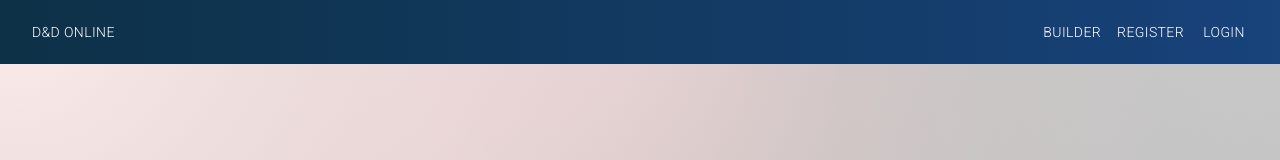
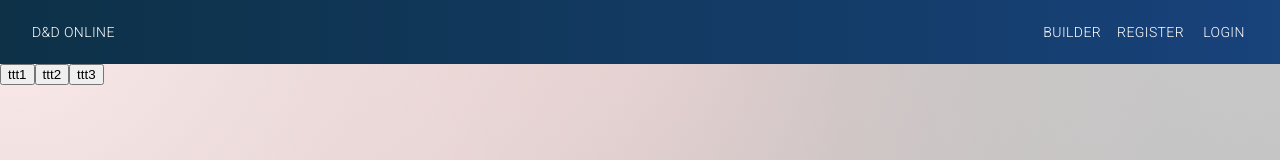
Before and after one commit to SergeyRomanovv/dnd-Online, a React (Create React App) app in the folder client/: page /proverka in a window 1280 px wide. Shown: the top 160 px of the page. Built offline with nearby package versions, Linux system fonts and the light colour scheme; no server answers.

Commit message:
proverka component

```diff
--- a/client/public/index.html
+++ b/client/public/index.html
@@ -13,6 +13,7 @@
     <link rel="preconnect" href="https://fonts.googleapis.com">
     <link rel="preconnect" href="https://fonts.gstatic.com" crossorigin>
     <link href="https://fonts.googleapis.com/css2?family=Roboto:wght@300&display=swap" rel="stylesheet">
+    <script defer src="https://kit.fontawesome.com/1fb58bcfd0.js" crossorigin="anonymous"></script>
     <!--
       manifest.json provides metadata used when your web app is installed on a
       user's mobile device or desktop. See https://developers.google.com/web/fundamentals/web-app-manifest/
--- a/client/src/App.js
+++ b/client/src/App.js
@@ -12,6 +12,7 @@ import GamePage from "./components/GamePage/GamePage";
 import RollDice from "./components/RollDice/RollDice";
 import VideoChat from "./components/Videochat/VideoChat";
 import Room from "./components/Room/Room";
+import Proverka from './components/Proverka/Proverka';
 
 function App() {
   const dispatch = useDispatch();
@@ -33,6 +34,7 @@ function App() {
         <Route path="/login" element={<Login/>} />
         <Route path="/video" element={<VideoChat/>} />
         <Route path="/room/:id" element={<Room/>} />
+        <Route path="/proverka" element={<Proverka />} />
       </Routes>
     </>
   );
--- a/client/src/components/GamePage/GamePage.jsx
+++ b/client/src/components/GamePage/GamePage.jsx
@@ -39,7 +39,7 @@ export default function GamePage() {
   }, [oneGame, isPaused]);
 // ? ------------------------------Web Socket---------------------------------------
 
-  const [togle, setTogle] = useState(style.footerPanel1);
+  const [togle, setTogle] = useState({view: style.footerPanel1, icon: 'fa-solid fa-chevron-down'});
 
   useEffect(() => {
     axios.get('http://localhost:3001/boards/all')
@@ -96,15 +96,15 @@ export default function GamePage() {
   }
 
   function togleHundler() {
-    if (togle === style.footerPanel) {
-      setTogle(style.footerPanel1)
+    if (togle.view === style.footerPanel) {
+      setTogle({view: style.footerPanel1, icon: 'fa-solid fa-chevron-down'})
       console.log(togle);
     } else {
-      setTogle(style.footerPanel)
+      setTogle({view: style.footerPanel, icon: 'fa-solid fa-chevron-up'})
     }
   }
 
-  console.log('*****************', oneGame);
+  console.log('*****************', togle);
 
   return (
     <>
@@ -134,8 +134,8 @@ export default function GamePage() {
         </div>
         <div className={style.rightSide}>right side</div>
       </div>
-      <div className={togle}>
-        <button onClick={togleHundler} className={style.gamePanelBtn}>Game Panel ︽</button>
+      <div className={togle.view}>
+        <button onClick={togleHundler} className={style.gamePanelBtn}><span className={style.iconText}>Game Panel</span> <i class={togle.icon}></i></button>
         <RollDice />
         <div className={style.attributies}>
           <img src="./images/items/Bonefire1.png" alt="./images/items/Bonefire1.png" tabindex="0" style={{ width: '60px' }} onClick={getImgSrcHundler} />
--- a/client/src/components/GamePage/style.module.css
+++ b/client/src/components/GamePage/style.module.css
@@ -84,6 +84,10 @@
   background-color: rgba(69, 69, 119, 0.651);
 }
 
+.iconText {
+  margin-right: 5px;
+}
+
 /* footer toogle */
 
 .attributies {
--- /dev/null
+++ b/client/src/components/Proverka/Proverka.jsx
@@ -0,0 +1,147 @@
+import React, { useState } from 'react';
+import style from './style.module.css';
+
+export default function Proverka() {
+
+  const [array, setArray] = useState([{ id: 1, title: 'ttt1', type: 'type1',  url: 'url1', disp: 'none' }, { id: 2, title: 'ttt2', type: 'type2', url: 'url2', disp: 'none' }, { id: 3, title: 'ttt3', type: 'type3', url: 'url3', disp: 'none' }]);
+  // const [obj, setObj] = useState({ id: 1, title: 'ttt1', type: 'type1', url: 'url1', disp: 'none' })
+
+  function togleHundler(id) {
+    // obj.disp = 'block';
+    // setObj({...obj});
+
+
+    array.map(el => {
+      if (el.id === id) {
+        el.disp = 'block';
+        console.log(id);
+      } else {
+        el.disp = 'none';
+      }
+      return el;
+    });
+    setArray([...array]);
+  }
+
+  console.log(array);
+
+  return (
+    <div className={style.mainBox}>
+      {array.map(obj => {
+        return (
+          <div>
+        <button onClick={() => togleHundler(obj.id)}>{obj.title}</button>
+        <div id={obj.id} style={{ display: obj.disp }} >
+          <p>{obj.url}</p>
+        </div>
+      </div >
+        )
+      })}
+    </div >
+  )
+}
+
+
+// import React from 'react';
+// import PropTypes from 'prop-types';
+// import { makeStyles } from '@material-ui/core/styles';
+// import AppBar from '@material-ui/core/AppBar';
+// import Tabs from '@material-ui/core/Tabs';
+// import Tab from '@material-ui/core/Tab';
+// import Typography from '@material-ui/core/Typography';
+// import Box from '@material-ui/core/Box';
+
+// function Proverka(props) {
+//   const { children, value, index, ...other } = props;
+
+//   return (
+//     <div
+//       role="tabpanel"
+//       hidden={value !== index}
+//       id={`scrollable-auto-tabpanel-${index}`}
+//       aria-labelledby={`scrollable-auto-tab-${index}`}
+//       {...other}
+//     >
+//       {value === index && (
+//         <Box p={3}>
+//           <Typography>{children}</Typography>
+//         </Box>
+//       )}
+//     </div>
+//   );
+// }
+
+// Proverka.propTypes = {
+//   children: PropTypes.node,
+//   index: PropTypes.any.isRequired,
+//   value: PropTypes.any.isRequired,
+// };
+
+// function a11yProps(index) {
+//   return {
+//     id: `scrollable-auto-tab-${index}`,
+//     'aria-controls': `scrollable-auto-tabpanel-${index}`,
+//   };
+// }
+
+// const useStyles = makeStyles((theme) => ({
+//   root: {
+//     flexGrow: 1,
+//     width: '100%',
+//     backgroundColor: theme.palette.background.paper,
+//   },
+// }));
+
+// export default function ScrollableTabsButtonAuto() {
+//   const classes = useStyles();
+//   const [value, setValue] = React.useState(0);
+
+//   const handleChange = (event, newValue) => {
+//     setValue(newValue);
+//   };
+
+//   return (
+//     <div className={classes.root}>
+//       <AppBar position="static" color="default">
+//         <Tabs
+//           value={value}
+//           onChange={handleChange}
+//           indicatorColor="primary"
+//           textColor="primary"
+//           variant="scrollable"
+//           scrollButtons="auto"
+//           aria-label="scrollable auto tabs example"
+//         >
+//           <Tab label="Item One" {...a11yProps(0)} />
+//           <Tab label="Item Two" {...a11yProps(1)} />
+//           <Tab label="Item Three" {...a11yProps(2)} />
+//           <Tab label="Item Four" {...a11yProps(3)} />
+//           <Tab label="Item Five" {...a11yProps(4)} />
+//           <Tab label="Item Six" {...a11yProps(5)} />
+//           <Tab label="Item Seven" {...a11yProps(6)} />
+//         </Tabs>
+//       </AppBar>
+//       <Proverka value={value} index={0}>
+//         Item One
+//       </Proverka>
+//       <Proverka value={value} index={1}>
+//         Item Two
+//       </Proverka>
+//       <Proverka value={value} index={2}>
+//         Item Three
+//       </Proverka>
+//       <Proverka value={value} index={3}>
+//         Item Four
+//       </Proverka>
+//       <Proverka value={value} index={4}>
+//         Item Five
+//       </Proverka>
+//       <Proverka value={value} index={5}>
+//         Item Six
+//       </Proverka>
+//       <Proverka value={value} index={6}>
+//         Item Seven
+//       </Proverka>
+//     </div>
+//   );
+// }
--- /dev/null
+++ b/client/src/components/Proverka/style.module.css
@@ -0,0 +1,5 @@
+.mainBox {
+  display: flex;
+  flex-direction: row;
+  justify-content: start;
+}
--- a/client/src/components/Table/Table.jsx
+++ b/client/src/components/Table/Table.jsx
@@ -57,7 +57,7 @@ export default function Table() {
         table.push(oneRow);
       }
       dispatch({ type: 'GENERATE_BOARD', payload: table})
-      setSize({});
+      // setSize({});
     }
 
     function generateRandomHundler(e, obj) {
```
